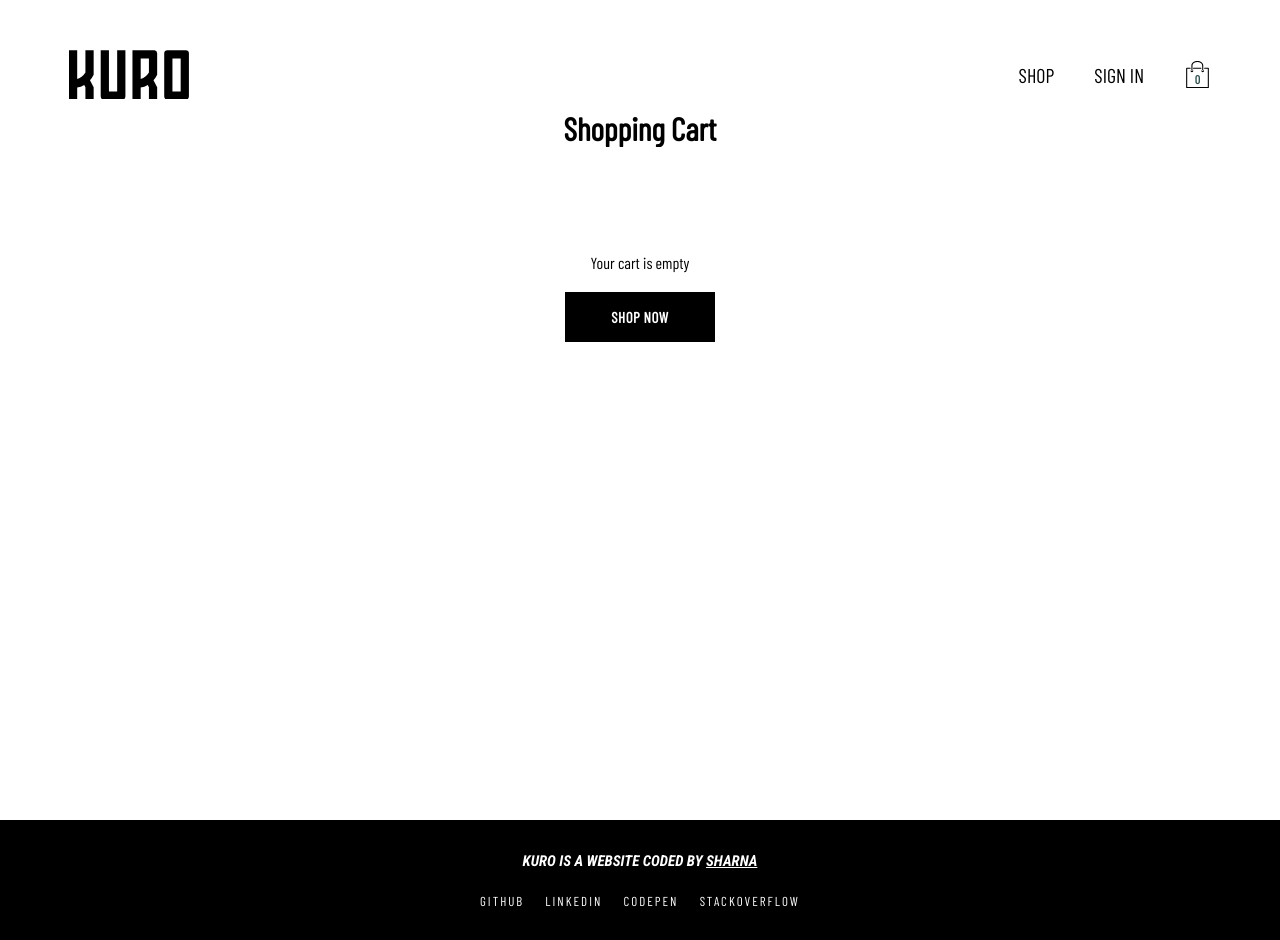
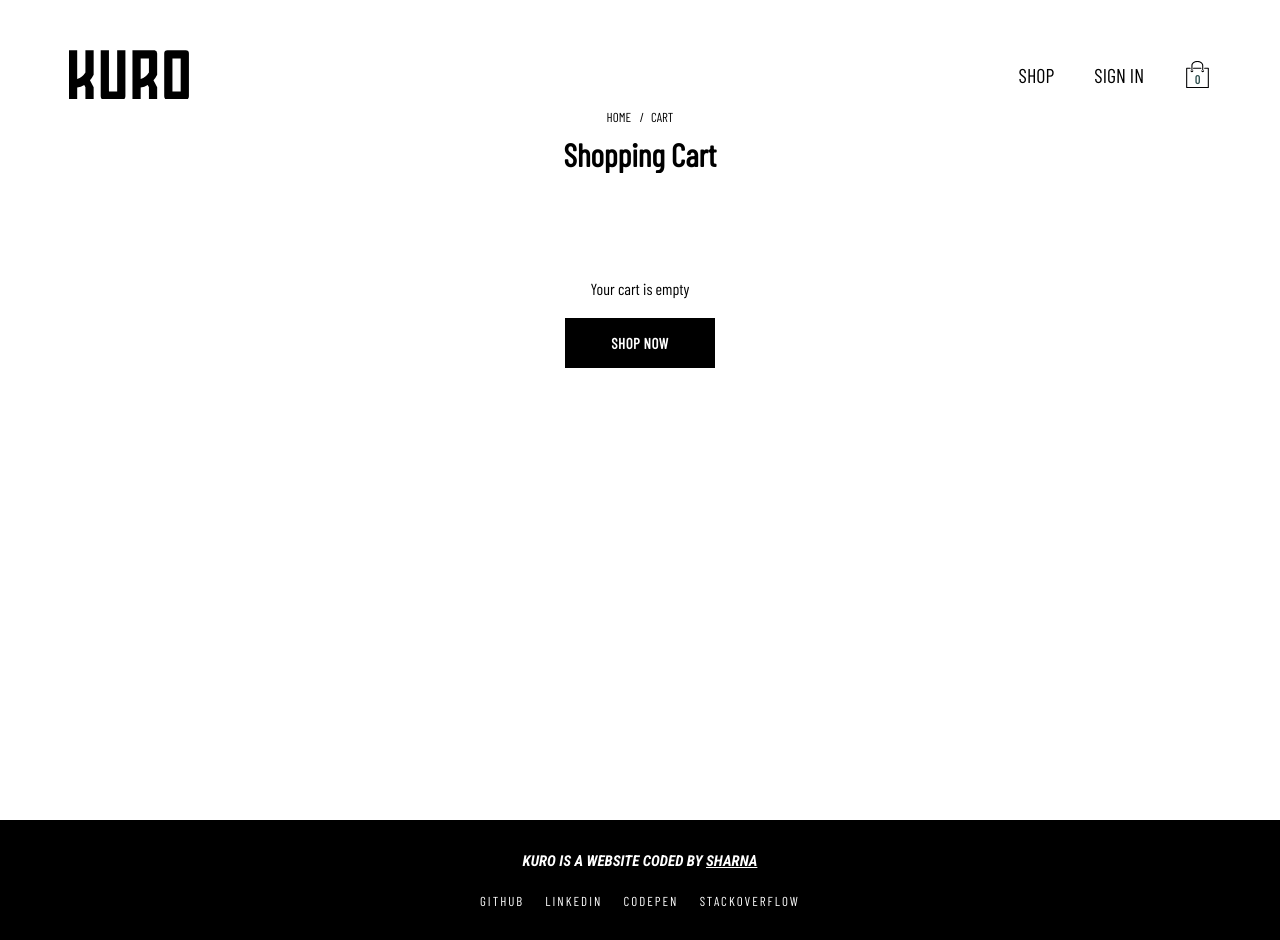
Before and after one commit to sharnajh/kuro-retail, a React (Create React App) app: page /cart in a window 1280 px wide. Built offline with nearby package versions, Linux system fonts and the light colour scheme; no server answers.

Commit message:
created url path show on pages

```diff
--- a/src/components/main-title/MainTitle.js
+++ b/src/components/main-title/MainTitle.js
@@ -1,17 +1,41 @@
 import React, { useEffect, useRef } from "react";
 import "./css/MainTitle.css";
 import gsap from "gsap";
+import { withRouter } from "react-router-dom";
 
-const MainTitle = ({ children }) => {
+const MainTitle = ({ children, location: { pathname }, history, match }) => {
+  const params = pathname.split("/");
   const title = useRef();
   useEffect(() => {
-    gsap.to(title.current, { bottom: "0px", duration: .5 });
+    gsap.to(title.current, { bottom: "0px", duration: 0.5 });
   });
+  const joinUrl = (index) => {
+    return params.slice(0, index + 1).join("/");
+  };
+  const handleUrlPush = (index) => {
+    if (index === 0) {
+      history.push("/");
+    }
+    history.push(joinUrl(index));
+  };
   return (
     <div className="title-wrapper">
-      <h1 className="main-title" ref={title}>{children}</h1>
+      <div className="url-path">
+        {params.map((path, index) => (
+          <span
+            key={path}
+            className={`path ${joinUrl(index) !== pathname ? "active" : ""}`}
+            onClick={() => handleUrlPush(index)}
+          >
+            {path === "" ? "home" : path}
+          </span>
+        ))}
+      </div>
+      <h1 className="main-title" ref={title}>
+        {children}
+      </h1>
     </div>
   );
 };
 
-export default MainTitle;
+export default withRouter(MainTitle);
--- a/src/components/main-title/css/MainTitle.css
+++ b/src/components/main-title/css/MainTitle.css
@@ -13,6 +13,33 @@
       -ms-flex-align: center;
           align-items: center;
   overflow: hidden;
+}
+
+.title-wrapper .url-path {
+  color: black;
+  text-transform: uppercase;
+  font-size: 13px;
+  margin-bottom: 10px;
+}
+
+.title-wrapper .url-path .path {
+  margin: 10px;
+  position: relative;
+}
+
+.title-wrapper .url-path .path.active:hover {
+  text-decoration: underline;
+  cursor: pointer;
+}
+
+.title-wrapper .url-path .path:after {
+  content: "/";
+  position: absolute;
+  right: -13px;
+}
+
+.title-wrapper .url-path .path:last-child:after {
+  display: none;
 }
 
 .title-wrapper .main-title {
--- a/src/components/main-title/css/MainTitle.scss
+++ b/src/components/main-title/css/MainTitle.scss
@@ -4,6 +4,32 @@
   justify-content: center;
   align-items: center;
   overflow: hidden;
+  .url-path {
+    color: black;
+    text-transform: uppercase;
+    font-size: 13px;
+    margin-bottom: 10px;
+    .path {
+      margin: 10px;
+      position: relative;
+      &.active {
+        &:hover {
+          text-decoration: underline;
+          cursor: pointer;
+        }
+      }
+      &:after {
+        content: "/";
+        position: absolute;
+        right: -13px;
+      }
+      &:last-child {
+        &:after {
+          display: none;
+        }
+      }
+    }
+  }
   .main-title {
     position: relative;
     margin: 0;
--- a/src/components/payment-form/PaymentForm.js
+++ b/src/components/payment-form/PaymentForm.js
@@ -12,12 +12,16 @@ import FormInput from "../form-input/FormInput";
 
 const PaymentForm = ({ total }) => {
   const [name, setName] = useState("");
+  const [email, setEmail] = useState("");
+  const [phone, setPhone] = useState("");
   const publishableKey = "pk_test_C4TSMIwqMqiivcz3faqvkyCX00ehVMD1aY";
   const stripe = loadStripe(publishableKey);
   const CARD_OPTIONS = {
     style: {
       base: {
         fontSize: "17px",
+        fontFamily: 'Roboto, Open Sans, Segoe UI, sans-serif',
+        fontWeight: 500,
       },
     },
   };
@@ -31,9 +35,23 @@ const PaymentForm = ({ total }) => {
         </div>
         <FormInput
           type="text"
-          label="Name on card"
+          label="Name"
           value={name}
           handleChange={setName}
+          className="name-input"
+        />
+        <FormInput
+          type="email"
+          label="Email"
+          value={email}
+          handleChange={setEmail}
+          className="name-input"
+        />
+        <FormInput
+          type="phone"
+          label="Phone number"
+          value={phone}
+          handleChange={setPhone}
           className="name-input"
         />
         <CardElement options={CARD_OPTIONS} />
--- a/src/components/payment-form/css/PaymentForm.css
+++ b/src/components/payment-form/css/PaymentForm.css
@@ -21,6 +21,6 @@
 
 .checkout .button {
   width: 100%;
-  margin-top: 10px;
+  margin-top: 30px;
 }
 /*# sourceMappingURL=PaymentForm.css.map */
--- a/src/components/payment-form/css/PaymentForm.scss
+++ b/src/components/payment-form/css/PaymentForm.scss
@@ -16,6 +16,6 @@
     }
     .button {
         width: 100%;
-        margin-top: 10px;
+        margin-top: 30px;
     }
   }
```
